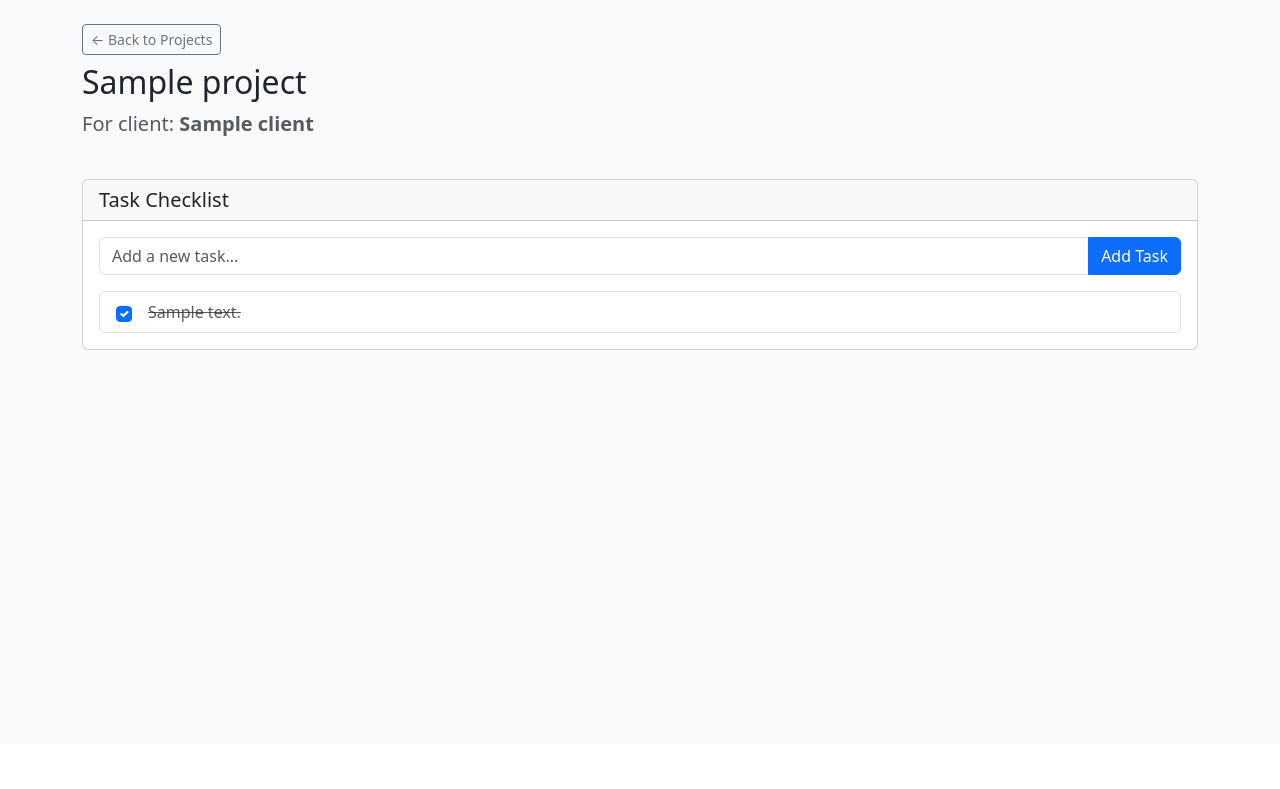
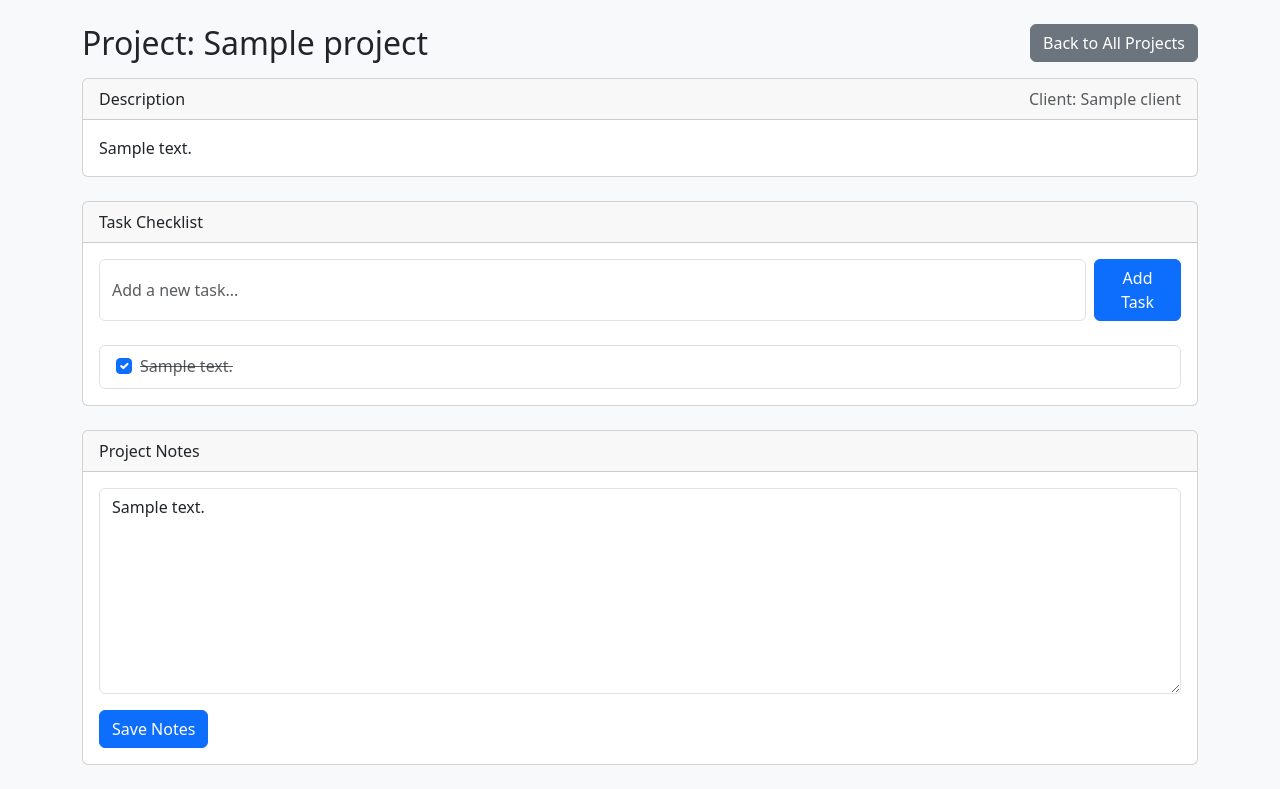
Before and after one commit to basselfads23/freelancer-manager, a Flask app: page /project/1 in a window 1280 px wide. Shown: the part 56-845 px from the top of the page. Before the commit the page ends 406 px from the top, so only its background shows below. Run offline with Flask 3, Linux system fonts and the light colour scheme; a user stored in the database is signed in; tables that the repository leaves empty hold one stand-in row (values such as "Sample post").

Commit message:
feat: Add private notes functionality to projects

```diff
--- a/app.py
+++ b/app.py
@@ -50,6 +50,8 @@ class Project(db.Model):
     deadline = db.Column(db.Date, nullable=True)
     client_id = db.Column(db.Integer, db.ForeignKey('client.id'), nullable=False)
     user_id = db.Column(db.Integer, db.ForeignKey('user.id'), nullable=False)
+    notes = db.Column(db.Text, nullable=True)
+
 
     tasks = db.relationship('Task', backref='project', lazy=True, cascade="all, delete-orphan")
     invoices = db.relationship('Invoice', backref='project', lazy=True, cascade="all, delete-orphan")
@@ -394,6 +396,19 @@ def dashboard():
         revenue_by_client=revenue_by_client
     )
 
+@app.route('/project/<int:project_id>/save-notes', methods=['POST'])
+@login_required
+def save_notes(project_id):
+    project = Project.query.filter_by(id=project_id, user_id=current_user.id).first_or_404()
+
+    notes_content = request.form.get('notes')
+    project.notes = notes_content
+
+    db.session.commit()
+
+    flash('Project notes have been saved.', 'success')
+    return redirect(url_for('project_detail', project_id=project.id))
+
 # -----------------------
 # Main
 # -----------------------
--- a/templates/project_detail.html
+++ b/templates/project_detail.html
@@ -1,31 +1,32 @@
-{% extends "base.html" %} {% block content %}
+{% extends "base.html" %} {% block title %}Project: {{ project.title }}{%
+endblock %} {% block content %}
+<div class="d-flex justify-content-between align-items-center mb-3">
+  <h2 class="mb-0">Project: {{ project.title }}</h2>
+  <a href="{{ url_for('projects') }}" class="btn btn-secondary"
+    >Back to All Projects</a
+  >
+</div>
 
-<div class="d-flex justify-content-between align-items-center mb-4">
-  <div>
-    <a
-      href="{{ url_for('projects') }}"
-      class="btn btn-outline-secondary btn-sm mb-2"
-      >&larr; Back to Projects</a
-    >
-    <h2>{{ project.title }}</h2>
-    <p class="lead text-muted">
-      For client:
-      <span class="fw-bold">{{ project.client.name }}</span>
+<div class="card mb-4">
+  <div class="card-header d-flex justify-content-between">
+    <span>Description</span>
+    <span class="text-muted">Client: {{ project.client.name }}</span>
+  </div>
+  <div class="card-body">
+    <p class="card-text">
+      {{ project.description or 'No description provided.' }}
     </p>
   </div>
 </div>
 
 <div class="card mb-4">
-  <div class="card-header">
-    <h5 class="mb-0">Task Checklist</h5>
-  </div>
+  <div class="card-header">Task Checklist</div>
   <div class="card-body">
     <form
       action="{{ url_for('add_task', project_id=project.id) }}"
       method="POST"
-      class="mb-3"
+      class="d-flex gap-2 mb-4"
     >
-      <div class="input-group">
       <input
         type="text"
         name="task_description"
@@ -33,75 +34,86 @@
         placeholder="Add a new task..."
         required
       />
-        <button class="btn btn-primary" type="submit">Add Task</button>
-      </div>
+      <button type="submit" class="btn btn-primary">Add Task</button>
     </form>
 
     <ul class="list-group">
       {% for task in project.tasks %}
-      <li class="list-group-item d-flex align-items-center">
+      <li
+        class="list-group-item d-flex justify-content-between align-items-center"
+      >
+        <div class="form-check">
           <input
-          class="form-check-input me-3 task-checkbox"
+            class="form-check-input"
             type="checkbox"
+            value=""
             id="task-{{ task.id }}"
-          data-task-id="{{ task.id }}"
             {%
             if
             task.is_completed
             %}checked{%
             endif
             %}
+            onchange="toggleTask({{ task.id }})"
           />
           <label
+            class="form-check-label {% if task.is_completed %}text-muted text-decoration-line-through{% endif %}"
             for="task-{{ task.id }}"
-          class="form-check-label {% if task.is_completed %}text-muted text-decoration-line-through{% endif %}"
           >
             {{ task.description }}
           </label>
+        </div>
       </li>
       {% else %}
-      <li class="list-group-item text-muted">No tasks yet. Add one above!</li>
+      <li class="list-group-item text-center fst-italic">No tasks yet.</li>
       {% endfor %}
     </ul>
   </div>
 </div>
 
+<div class="card mb-4">
+  <div class="card-header">Project Notes</div>
+  <div class="card-body">
+    <form
+      action="{{ url_for('save_notes', project_id=project.id) }}"
+      method="POST"
+    >
+      <div class="mb-3">
+        <textarea
+          name="notes"
+          class="form-control"
+          rows="8"
+          placeholder="Add any private notes, thoughts, or reminders here..."
+        >
+{{ project.notes or '' }}</textarea
+        >
+      </div>
+      <button type="submit" class="btn btn-primary">Save Notes</button>
+    </form>
+  </div>
+</div>
 {% endblock %} {% block scripts %}
 <script>
-  // Wait for the document to be fully loaded
-  document.addEventListener("DOMContentLoaded", function () {
-    // Get all the task checkboxes
-    const checkboxes = document.querySelectorAll(".task-checkbox");
-
-    checkboxes.forEach(function (checkbox) {
-      checkbox.addEventListener("change", function () {
-        const taskId = this.dataset.taskId;
-        const isCompleted = this.checked;
-        const label = document.querySelector(`label[for="task-${taskId}"]`);
-
-        // Send a request to the server in the background
+  function toggleTask(taskId) {
     fetch(`/toggle_task/${taskId}`, {
       method: "POST",
     })
       .then((response) => response.json())
       .then((data) => {
         if (data.success) {
-              // If the server confirms success, update the style
-              if (isCompleted) {
-                label.classList.add(
-                  "text-muted",
-                  "text-decoration-line-through"
-                );
+          // Find the label and toggle its style
+          const label = document.querySelector(`label[for="task-${taskId}"]`);
+          if (data.is_completed) {
+            label.classList.add("text-muted", "text-decoration-line-through");
           } else {
             label.classList.remove(
               "text-muted",
               "text-decoration-line-through"
             );
           }
+          // We can optionally update the main project progress bar here later
         }
       });
-      });
-    });
-  });
+  }
 </script>
 {% endblock %}
```
Also changed, not shown: migrations/versions/a02036b5c88c_add_notes_field_to_project_model.py (added, +32 -0 lines). Lines whose indentation alone changed are shown as unchanged.
